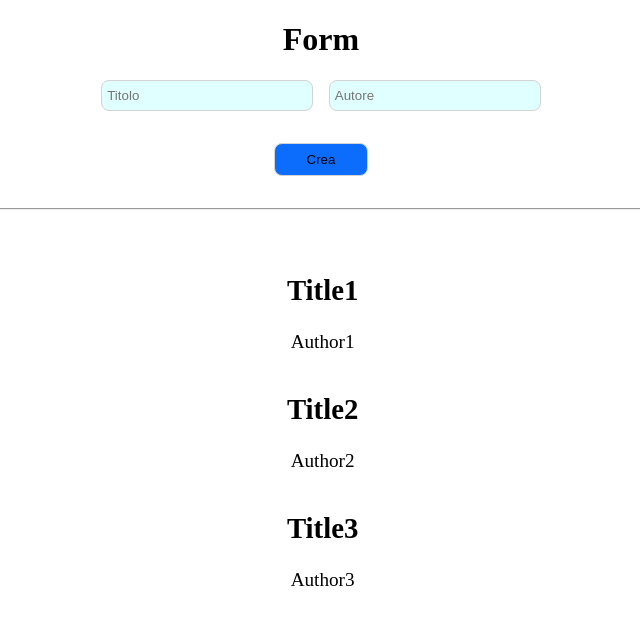
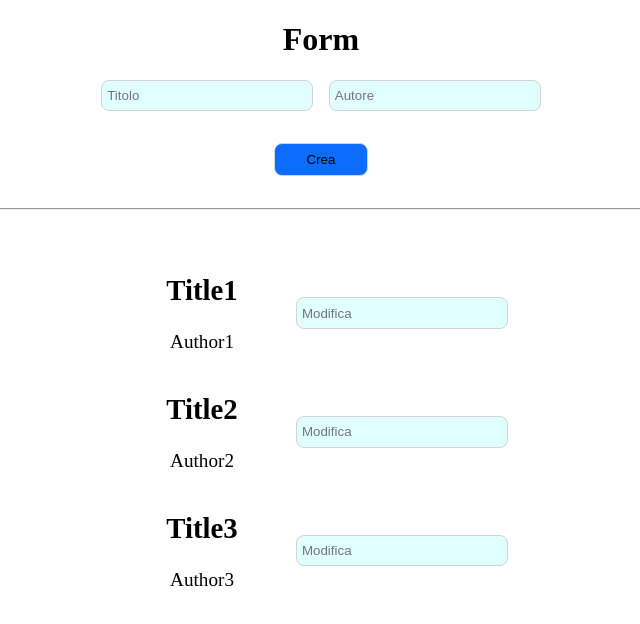
Before and after one commit to Mattia-Carbonera/react-form, a React app: page / in a window 1280 px wide. Shown: the top 624 px of the page, without its empty margins (319-959 px from the left). Built offline with nearby package versions, Linux system fonts and the light colour scheme; the HTML template or start-up script is replaced by a standard one.

Commit message:
add article modify 2

```diff
--- a/src/App.jsx
+++ b/src/App.jsx
@@ -6,11 +6,13 @@ function App() {
   const [articlesList, setArticleList] = useState(articles);
   const [inputTitle, setInputTitle] = useState("");
   const [inputAuthor, setInputAuthor] = useState("");
+  const [inputChange, setInputChange] = useState("");
 
   // click handler
   const handleInput = (e) => {
     setInputTitle(e.target.value);
     setInputAuthor(e.target.value);
+    setInputChange(e.target.value);
   };
 
   // submit handler
@@ -24,12 +26,14 @@ function App() {
   };
 
   // edit item handler
-  const editItem = (modifyArticle, index) => {
+  const editItem = (e, modifyArticle) => {
+    e.preventDefault();
+
     const modifyArticleList = [...articlesList];
 
     const newModifyArray = modifyArticleList.map((articleItem) =>
       articleItem == modifyArticle
-        ? { title: "ciao", author: "ciao" }
+        ? { title: inputChange, author }
         : articleItem
     );
 
@@ -72,17 +76,21 @@ function App() {
                     <span>{article.author}</span>
                   </div>
                   <button
-                    onClick={() => editItem(article, index)}
-                    className="button"
-                  >
-                    <i className="fa-solid fa-pen-to-square edit"></i>
-                  </button>
-                  <button
                     onClick={() => deleteItemHandler(article)}
                     className="button"
                   >
                     <i className="fa-solid fa-trash trash"></i>
                   </button>
+
+                  <form onSubmit={handleInput}>
+                    <button
+                      onClick={() => editItem(article, index)}
+                      className="button"
+                    >
+                      <i className="fa-solid fa-pen-to-square edit"></i>
+                    </button>
+                    <input type="text" placeholder="Modifica" />
+                  </form>
                 </div>
               </li>
             ))}
--- a/src/css/index.css
+++ b/src/css/index.css
@@ -58,6 +58,7 @@ hr {
 .articles-section .trash {
   color: red;
   font-size: 1.2rem;
+  margin: 0 1rem;
 }
 
 .article-container {
```
